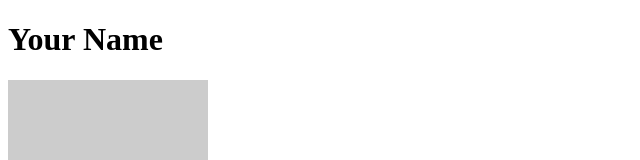
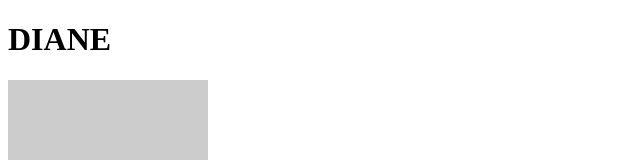
Before and after one commit to dianekvg/WebDesign, a website: page 01_portfolio.html in a window 1280 px wide. Shown: the top 160 px of the page, without its empty margins (0-640 px from the left). Drawn offline with Linux system fonts and the light colour scheme; placeholder pictures from the web are drawn by us.

Commit message:
testing a change again

```diff
--- a/01_portfolio.html
+++ b/01_portfolio.html
@@ -7,9 +7,9 @@
 
 <body>
 
-  <h1>Your Name</h1>
+  <h1>DIANE</h1>
 
-  <img src="https://placehold.it/200x200" alt="DIANE">
+  <img src="https://placehold.it/200x200" alt="Diane">
 
   <p>Write a short paragraph about yourself or some placeholder text.</p>
   <p>A second short paragraph about yourself or some placeholder text.</p>
```
